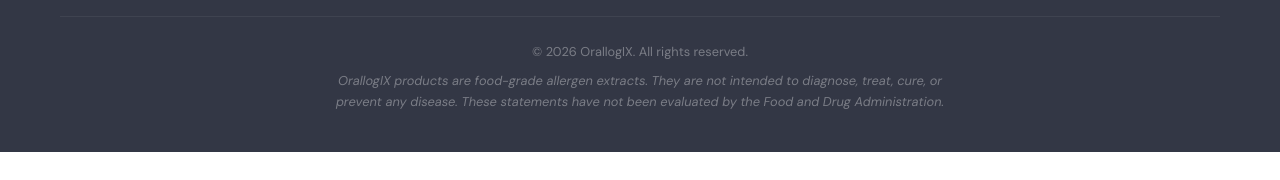
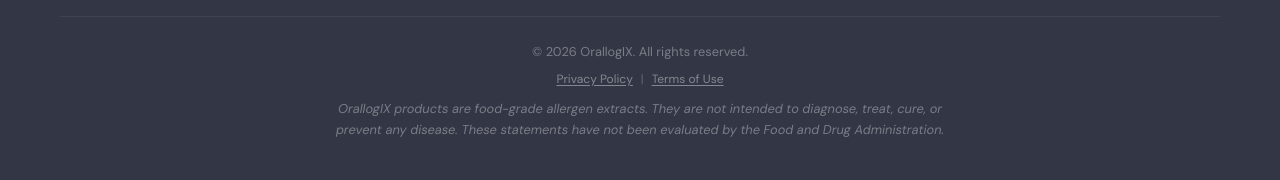
Before and after one commit to jess-orallogix/website, a plain HTML site: page index.html in a window 1280 px wide. Shown: the part 3815-3995 px from the top of the page. Before the commit the page ends 3967 px from the top, so only its background shows below. Drawn offline with Linux system fonts and the light colour scheme.

Commit message:
Add privacy policy, terms of use PDFs and footer links

```diff
--- a/css/style.css
+++ b/css/style.css
@@ -793,6 +793,31 @@
   color: rgba(255,255,255,0.35);
 }
 
+.footer__legal-links {
+  margin-top: 0.5rem;
+  display: flex;
+  gap: 0.5rem;
+  justify-content: center;
+  align-items: center;
+}
+
+.footer__legal-links a {
+  font-size: 0.75rem;
+  color: rgba(255,255,255,0.4);
+  text-decoration: underline;
+  text-underline-offset: 2px;
+  transition: var(--transition);
+}
+
+.footer__legal-links a:hover {
+  color: rgba(255,255,255,0.7);
+}
+
+.footer__legal-links span {
+  font-size: 0.75rem;
+  color: rgba(255,255,255,0.25);
+}
+
 .footer__disclaimer {
   margin-top: 0.5rem;
   max-width: 640px;
--- a/index.html
+++ b/index.html
@@ -263,6 +263,11 @@
       </div>
       <div class="footer__legal">
         <p>&copy; 2026 OrallogIX. All rights reserved.</p>
+        <p class="footer__legal-links">
+          <a href="privacy-policy.pdf" target="_blank">Privacy Policy</a>
+          <span>|</span>
+          <a href="terms-of-use.pdf" target="_blank">Terms of Use</a>
+        </p>
         <p class="footer__disclaimer">OrallogIX products are food-grade allergen extracts. They are not intended to diagnose, treat, cure, or prevent any disease. These statements have not been evaluated by the Food and Drug Administration.</p>
       </div>
     </div>
```
Also changed, not shown: 2 other files.
